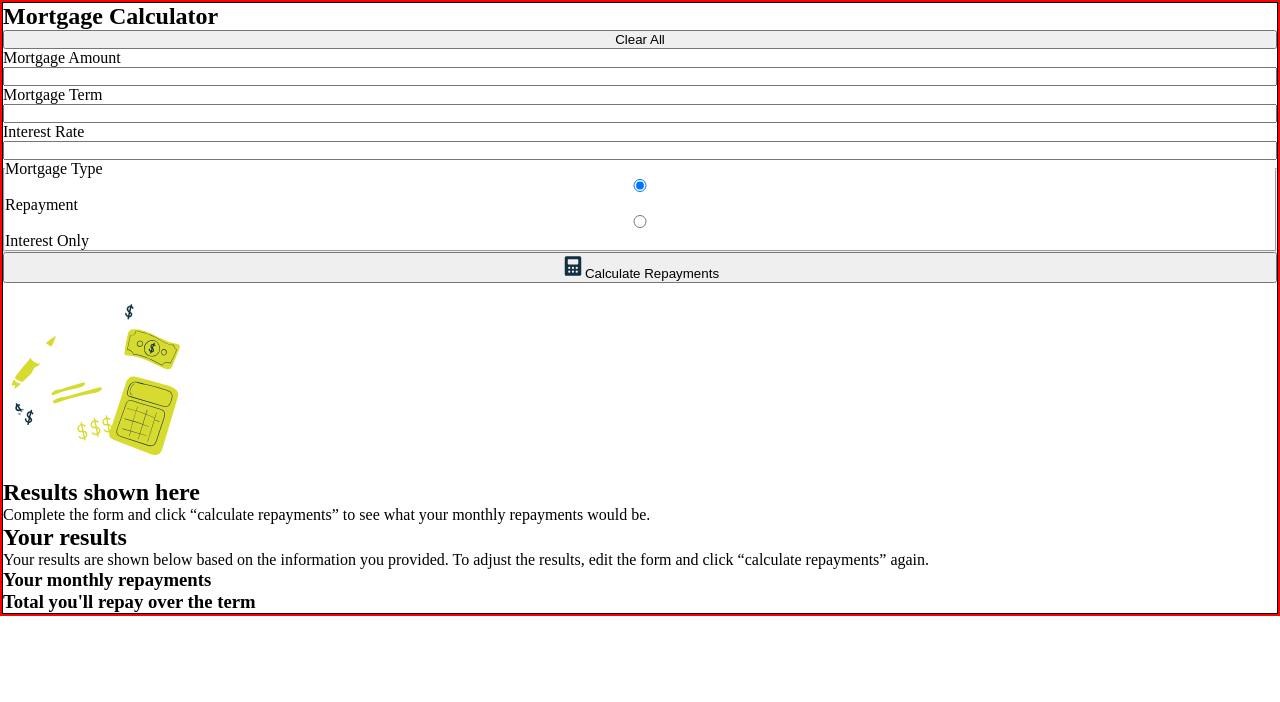
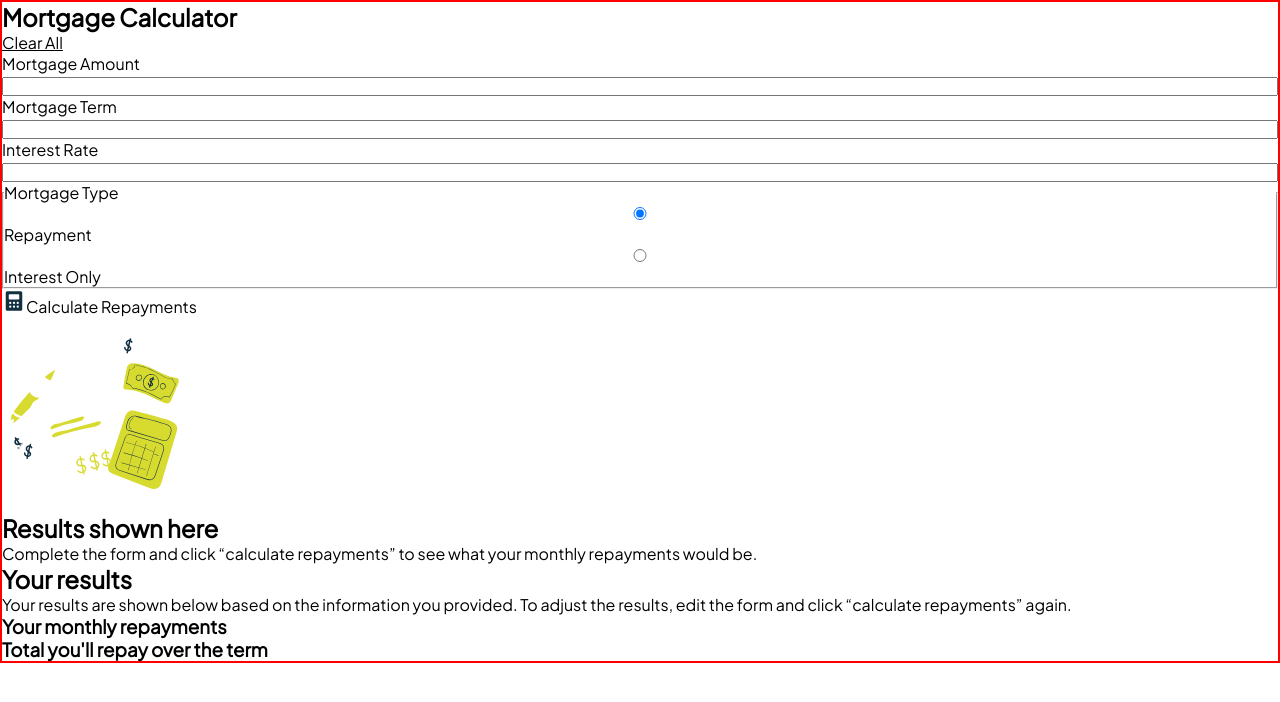
Before and after one commit to jkaps9/mortgage-repayment-calculator, a website built with webpack: page src/template.html in a window 1280 px wide. Built offline with nearby package versions, Linux system fonts and the light colour scheme.

Commit message:
add basic styling

```diff
--- a/src/styles.css
+++ b/src/styles.css
@@ -1,5 +1,5 @@
 @font-face {
-  font-family: "plus_jakarta_sansregular";
+  font-family: "jakarta";
   src:
     url("./assets/fonts/plusjakartasans-variablefont_wght-webfont.woff2")
       format("woff2"),
@@ -9,6 +9,7 @@
   font-style: normal;
 }
 
+/* RESETS */
 * {
   padding: 0;
   margin: 0;
@@ -16,10 +17,19 @@
   width: 100%;
 }
 
+button {
+  border: none;
+  background: none;
+  font-family: inherit;
+  font-size: inherit;
+  width: auto;
+}
+
 img {
   width: auto;
 }
 
+/* Styles */
 body > *,
 main > * {
   /* For development purposes only */
@@ -28,6 +38,8 @@ main > * {
 
 body {
   min-height: 100vh;
+  font-family: "jakarta", Arial, Helvetica, sans-serif;
+  font-size: 16px;
 
   /* ## Colors */
 
@@ -46,6 +58,9 @@ body {
   --Slat-900: hsl(202, 55%, 16%);
 }
 
-.calculator-container {
-  border: 1px solid black;
+.calculator-container > .calculator > .title-row {
+  button {
+    width: auto;
+    text-decoration: underline;
+  }
 }
```
